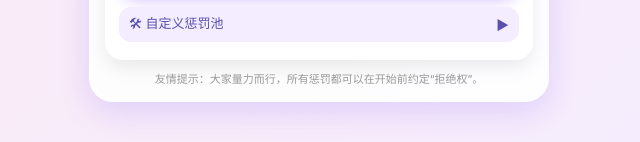
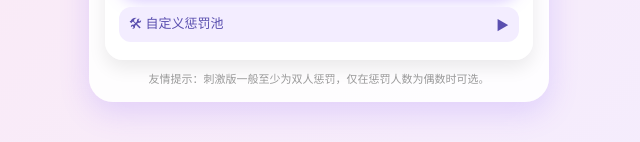
Before and after one commit to lyquanmi-jpg/damaoxian, a plain HTML site: page index.html in a window 1280 px wide. Shown: the part 655-797 px from the top of the page, 321-961 px from the left. Drawn offline with Linux system fonts and the light colour scheme.

Commit message:
Add files via upload

```diff
--- a/index.html
+++ b/index.html
@@ -458,7 +458,7 @@
       </div>
     </div>
 
-    <div class="footer">友情提示：大家量力而行，所有惩罚都可以在开始前约定“拒绝权”。</div>
+    <div class="footer">友情提示：刺激版一般至少为双人惩罚，仅在惩罚人数为偶数时可选。</div>
   </div>
 
   <script>
```
